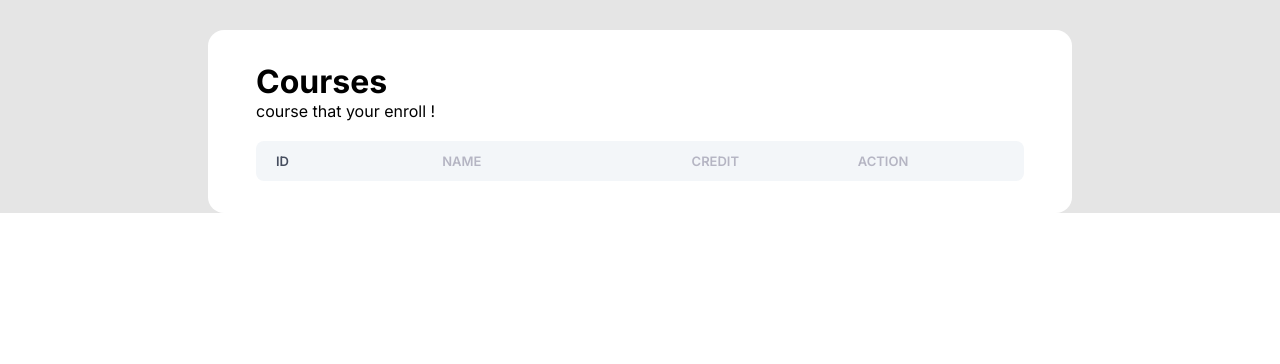
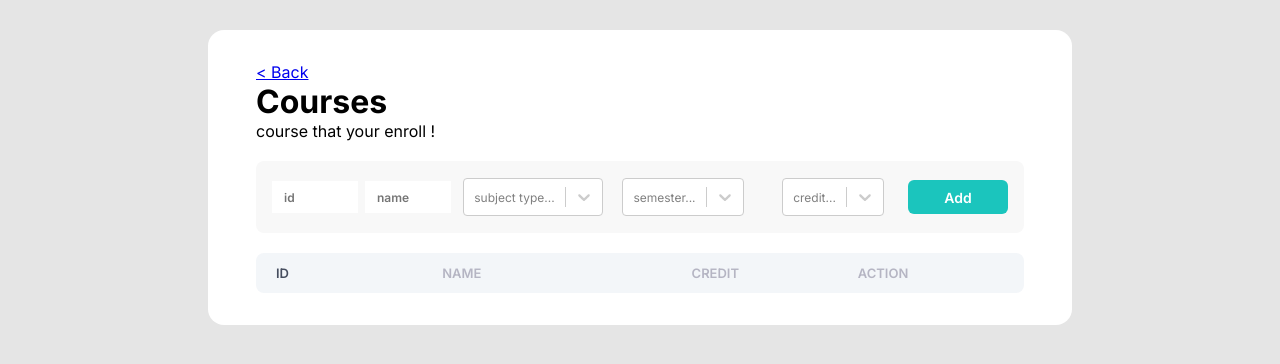
Before and after one commit to aphisit-ths/REDUX-TUTORIAL, a React (Create React App) app: page /table in a window 1280 px wide. Shown: the top 364 px of the page. Built offline with nearby package versions, Linux system fonts and the light colour scheme.

Commit message:
add delete function

```diff
--- a/src/App.tsx
+++ b/src/App.tsx
@@ -3,7 +3,6 @@
 import OverviewPage from "./components/overview/OverviewPage";
 import { useDispatch } from "react-redux";
 import { updateByType } from "./state/reducers/checker";
-import React, { useState } from "react";
 
 
 import "./App.scss"
--- a/src/components/overview/OverviewPage.tsx
+++ b/src/components/overview/OverviewPage.tsx
@@ -1,17 +1,12 @@
-import React, { useState, useEffect } from 'react'
+import React, { useState } from 'react'
 import { AmountByType } from './credit-amout'
 import { HeroCard } from './hero-card/hero-card'
 import Table from "../table/table";
-import { useDispatch } from 'react-redux'
-import { addSubject } from '../../state/reducers/semester';
 const OverviewPage: React.FC = () => {
   const [toggle, setToggle] = useState(false)
-  const dispatch = useDispatch()
 
   return (
     <div style={{ display: 'flex', paddingTop: '20px', alignItems: "center", flexDirection: "column", minHeight: "100vh" }}>
-      <button onClick={() => setToggle(!toggle)}>Show Table</button>
-      {toggle && <Table />}
       <HeroCard />
       <AmountByType />
     </div>
--- a/src/components/overview/credit-amout/amount.scss
+++ b/src/components/overview/credit-amout/amount.scss
@@ -5,7 +5,25 @@
   display: flex;
   flex-direction: column;
   .selector {
-    width: 20%;
+    width: 30%;
+    display: flex;
+    align-items: center;
+    gap: 20px;
+
+    a {
+      text-decoration: none;
+      cursor: pointer;
+      font-weight: 600;
+      font-size: 16px;
+      padding: 0.7em 1.2em;
+      background: #3699ff;
+      border-radius: 4px;
+      color: white;
+      box-shadow: rgba(0, 0, 0, 0.15) 1.95px 1.95px 2.6px;
+    }
+    a:hover {
+      background: #1e88f1;
+    }
   }
   .elements-section {
     width: 100%;
--- a/src/components/overview/credit-amout/index.tsx
+++ b/src/components/overview/credit-amout/index.tsx
@@ -1,8 +1,9 @@
 import { useSelector } from "react-redux"
 import { ISubject, RootState } from "../../../state"
-import { IAmountCredit, citeria, ICompareAmountSubject, FilterStatus, ToggleState } from "./state.interfaces"
-import { useState, useEffect } from "react"
+import { citeria, ICompareAmountSubject, FilterStatus, ToggleState } from "./state.interfaces"
+import { useState } from "react"
 import { AllElements, CompletedElements, InCompleteElements } from "./elements/elements"
+import { Link } from "react-router-dom"
 import Select from "react-select"
 import "./amount.scss"
 
@@ -36,6 +37,12 @@ export const AmountByType: React.FC = () => {
     <section className="amount-section">
       <div className="selector">
         <Select onChange={(e) => { setFilter(e?.value) }} options={options}></Select>
+        <Link to={"/table"}>
+          <p >
+            View course
+          </p>
+        </Link >
+
       </div>
       <div className="elements-section" >
         {filter === FilterStatus.ALL && <AllElements data={amountByTypes} />}
--- a/src/components/table/RowOfTable.tsx
+++ b/src/components/table/RowOfTable.tsx
@@ -1,12 +1,7 @@
-import React, { useEffect } from 'react'
+import React from 'react'
 import { RootState } from '../../state'
 import { useSelector, useDispatch } from 'react-redux'
-import { addSubject } from '../../state/reducers/semester'
-import { PayloadType } from '../../state'
-import Select from 'react-select'
-import { useForm, SubmitHandler, Controller } from "react-hook-form";
-import { updateByType } from '../../state/reducers/checker'
-import { credit, semester, subjecttype } from "./utils"
+import { removeSubject } from '../../state/reducers/semester'
 import _ from "underscore"
 
 
@@ -15,12 +10,19 @@ export const RowOfTable: React.FC = () => {
   const { data } = useSelector((state: RootState) => state.semester)
   var sorted_data = _.sortBy(data, "semester")
 
-  return (<>
-    {sorted_data.map((data, i) => (
+  const dispatch = useDispatch()
+
+  return (
+    <>
+      {sorted_data.map((data, idx) => (
+        <>
+          {data.subjects.length > 0 &&
             <>
               <div className='semester-divider'>
                 <p className='semester'>semester : {data.semester}</p>
               </div>
+            </>}
+
           {data.subjects.map((e, i) => (
             <div className='row' key={i}>
               <p >{e.id}</p>
@@ -29,7 +31,7 @@ export const RowOfTable: React.FC = () => {
                 <span>{e.type}</span>
               </div>
               <p>{e.credit}</p>
-            <p>Delelte</p>
+              <div className='remove-button' onClick={() => { dispatch(removeSubject({ "sem_idx": idx, "sub_idx": i })) }}>Remove</div>
             </div>
           ))}
         </>
--- a/src/components/table/table.scss
+++ b/src/components/table/table.scss
@@ -7,6 +7,7 @@
 }
 .table-page {
   width: 100vw;
+  min-height: 100vh;
   display: flex;
   align-items: center;
   flex-direction: column;
@@ -23,9 +24,11 @@
     padding: 2em 3rem;
     border-radius: 16px;
     .table {
+      display: flex;
+      flex-direction: column;
       border: none;
-      border-collapse: collapse;
       width: 100%;
+      gap: 20px;
 
       .table-header {
         display: grid;
@@ -45,14 +48,54 @@
           color: #464e5f;
         }
       }
+      .input-field {
+        display: grid;
+        grid-template-columns: 1fr 1fr 1fr 1fr 1fr 1fr;
+        height: 40px;
+        align-items: center;
+        border-radius: 8px;
+        padding-left: 20px;
+        background: #f8f8f8;
+        padding: 1em;
+        button {
+          height: 34px;
+          width: 100px;
+          border-radius: 6px;
+          font-size: 14px;
+          font-weight: 600;
+          border: none;
+          color: #fff;
+          background: #1bc5bd;
+          cursor: pointer;
+        }
+        button:hover {
+          background: #138d87;
+        }
+        .dropdown {
+          display: flex;
+          justify-content: center;
+          align-items: center;
+          width: 150px;
+          height: 80%;
+          font-size: 12px;
+        }
+        input {
+          width: 80%;
+          height: 80%;
+          background: #ffff;
+          padding-left: 1em;
+          border: none;
+          outline: none;
+          font-size: 12px;
+          font-weight: 600;
+        }
+      }
       .semester-divider {
         width: 10%;
         padding: 10px 10px;
         border-radius: 4px;
         display: flex;
-        justify-content: center;
         align-items: center;
-        background: #464e5f;
         font-size: 12px;
         font-weight: 600;
       }
@@ -63,7 +106,23 @@
         grid-template-columns: 1fr 1.5fr 1fr 1fr;
         align-items: center;
         padding-left: 20px;
-
+        .remove-button {
+          height: 34px;
+          width: 100px;
+          display: flex;
+          justify-content: center;
+          align-items: center;
+          border-radius: 6px;
+          font-size: 14px;
+          font-weight: 600;
+          border: none;
+          color: #fff;
+          background: #f64e60;
+          cursor: pointer;
+        }
+        .remove-button:hover {
+          background: #f80b23;
+        }
         .name-type {
           p {
             font-size: 12px;
--- a/src/components/table/table.tsx
+++ b/src/components/table/table.tsx
@@ -1,19 +1,19 @@
-import React, { useEffect } from 'react'
-import { RootState } from '../../state'
-import { useSelector, useDispatch } from 'react-redux'
+import React from 'react'
+import { useDispatch } from 'react-redux'
 import { addSubject } from '../../state/reducers/semester'
 import { PayloadType } from '../../state'
 import Select from 'react-select'
 import { useForm, SubmitHandler, Controller } from "react-hook-form";
 import { updateByType } from '../../state/reducers/checker'
 import { credit, semester, subjecttype } from "./utils"
-import _ from "underscore"
 import { RowOfTable } from './RowOfTable'
+import { Link } from "react-router-dom";
+
 
 import "./table.scss"
 const Table: React.FC = () => {
   const dispatch = useDispatch()
-  const { register, formState: { errors }, handleSubmit, control, reset } = useForm<any>();
+  const { register, handleSubmit, control, reset } = useForm<any>();
 
   const onSubmit: SubmitHandler<any> = async (input) => {
     const payload: PayloadType = {
@@ -34,51 +34,44 @@ const Table: React.FC = () => {
     <div className='table-page'>
       <form className='table-wrapper' onSubmit={handleSubmit(onSubmit)} >
         <div>
+          <Link to={"/"} >{"< Back"}</Link >
           <h1>Courses</h1>
           <p>course that your enroll !</p>
         </div>
         <div className='table'>
+          <div className='input-field'>
+            <input {...register("id")} placeholder={"id"} className="id" />
+            <input {...register("name")} placeholder={"name"} className="name" />
+            <div className='dropdown'>
+              <Controller
+                name="type"
+                control={control}
+                render={({ field }) => <Select {...field} placeholder="subject type..." options={subjecttype} />}
+              />
+            </div>
+            <div className='dropdown'>
+              <Controller
+                name="semester"
+                control={control}
+                render={({ field }) => <Select {...field} placeholder="semester..." options={semester} />}
+              />
+            </div>
+            <div className='dropdown'>
+              <Controller
+                name="credit"
+                control={control}
+                render={({ field }) => <Select {...field} placeholder="credit..." options={credit} />}
+              />
+            </div>
+            <button type="submit">Add</button>
+          </div>
           <div className='table-header'>
             <p>id</p>
             <p>name</p>
             <p>credit</p>
             <p>action</p>
           </div>
-          {/* <div className='table-header'>
-            <td>
-              <p > <input {...register("id")} className="id" /></p>
-            </td>
-            <td>
-              <p>  <input {...register("name")} className="name" /></p>
-            </td>
-            <td>
-              <p><Controller
-                name="type"
-                control={control}
-                render={({ field }) => <Select {...field} placeholder="subject type..." options={subjecttype} />}
-              /></p>
-            </td>
-            <td>
-              <Controller
-                name="semester"
-                control={control}
-                render={({ field }) => <Select {...field} placeholder="semester..." options={semester} />}
-              />
-            </td>
-            <td>
-              <p>    <Controller
-                name="credit"
-                control={control}
-                render={({ field }) => <Select {...field} placeholder="credit..." options={credit} />}
-              /></p>
-            </td>
-            <td>
-              <button type="submit">submit</button>
-            </td>
-          </div > */}
-
           <RowOfTable />
-
         </div >
       </form >
     </div>
--- a/src/state/reducers/semester.ts
+++ b/src/state/reducers/semester.ts
@@ -1,6 +1,8 @@
+import { Action } from './../actions/index';
 import { createSlice } from '@reduxjs/toolkit';
 import { useDispatch } from 'react-redux';
 import { IAllSemester, PayloadType } from '../state-types';
+import { indexOf } from 'underscore';
 
 const semesterInitState: IAllSemester = {
   data: [],
@@ -19,10 +21,21 @@ const localStrorageCheck = () => {
 
 const initailState: IAllSemester = localStrorageCheck();
 
+interface IRemoveSubject {
+  sem_idx: number;
+  sub_idx: number;
+}
+
 export const semesterSlice = createSlice({
   name: 'semester',
   initialState: initailState,
   reducers: {
+    removeSubject: (state: IAllSemester, Action) => {
+      const payload: IRemoveSubject = Action.payload;
+      console.log(payload);
+      state.data[payload.sem_idx].subjects.splice(payload.sub_idx, 1);
+      localStorage.setItem('data', JSON.stringify(state));
+    },
     addSubject: (state: IAllSemester, action) => {
       const input: PayloadType = action.payload;
       const isAlreadySemester = state.data.findIndex((sem) => {
@@ -45,5 +58,5 @@ export const semesterSlice = createSlice({
   },
 });
 
-export const { addSubject } = semesterSlice.actions;
+export const { addSubject, removeSubject } = semesterSlice.actions;
 export default semesterSlice.reducer;
```
Lines whose indentation alone changed are shown as unchanged.
